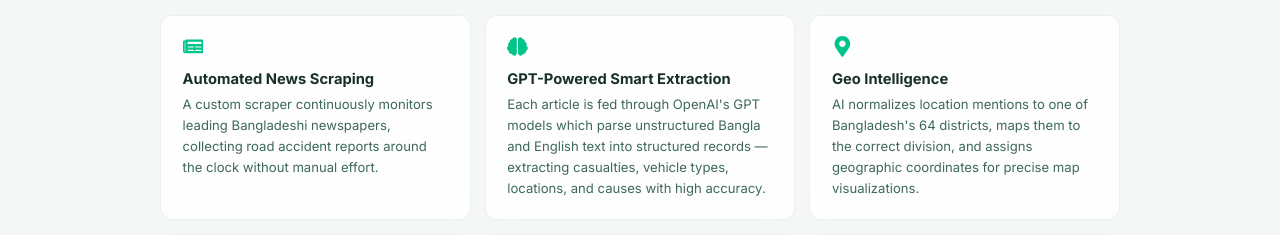
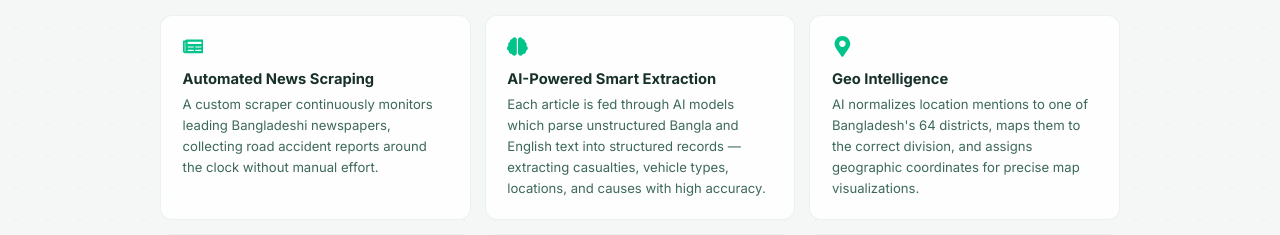
Before and after one commit to FAHID-KHAN/Traffic_insights_agent_BD, a React (Vite) app in the folder frontend/: page /about in a window 1280 px wide. Shown: the part 468-703 px from the top of the page. Built offline with nearby package versions, Linux system fonts and the light colour scheme; no server answers.

Commit message:
llm powered part removed |

```diff
--- a/frontend/src/pages/About.jsx
+++ b/frontend/src/pages/About.jsx
@@ -8,8 +8,8 @@ const features = [
   },
   {
     icon: <FaBrain />,
-    title: 'GPT-Powered Smart Extraction',
-    desc: 'Each article is fed through OpenAI\'s GPT models which parse unstructured Bangla and English text into structured records — extracting casualties, vehicle types, locations, and causes with high accuracy.',
+    title: 'AI-Powered Smart Extraction',
+    desc: 'Each article is fed through AI models which parse unstructured Bangla and English text into structured records — extracting casualties, vehicle types, locations, and causes with high accuracy.',
   },
   {
     icon: <FaMapMarkerAlt />,
```
